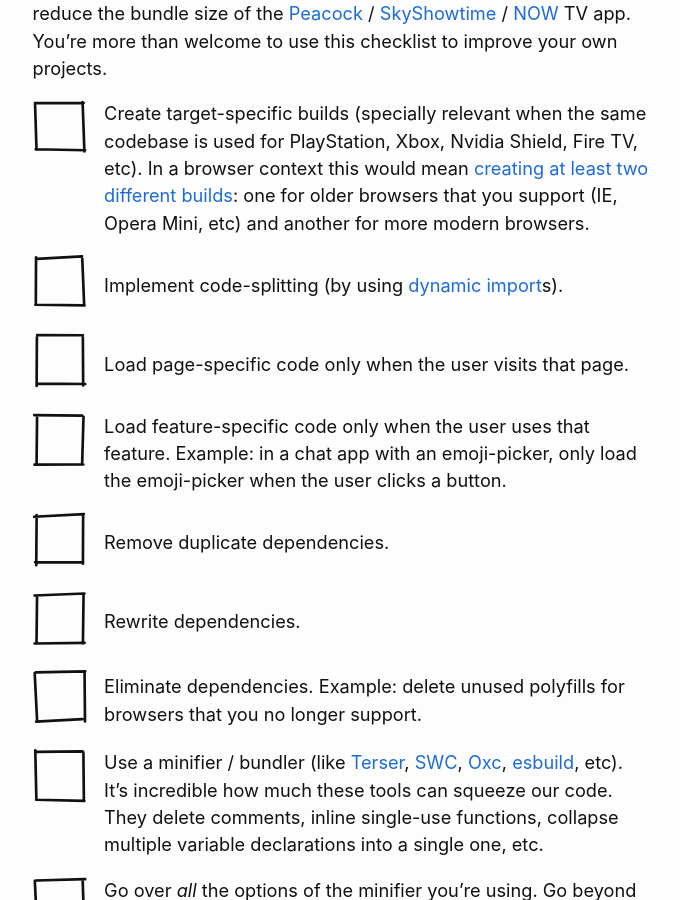
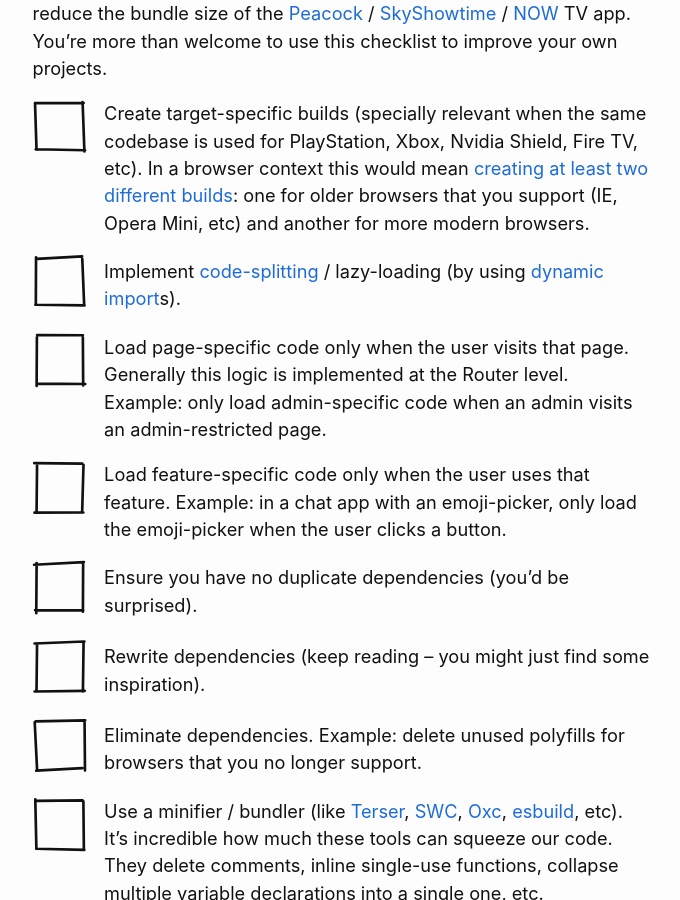
Before and after one commit to guilhermesimoes/guilhermesimoes.github.io, a Jekyll site: the page built from _posts/2026-11-21-the-big-checklist-for-a-small-js-bundle.md, in a window 1280 px wide and 900 px high, scrolled down 597 px. Shown: the whole window, without its empty margins (298-978 px from the left). Built offline with Jekyll 4.4.1, drawn with Linux system fonts in a browser that asks for light colours; some of the changed text lies outside the part shown.

Commit message:
Rework a bit the big checklist

```diff
--- a/_posts/2026-11-21-the-big-checklist-for-a-small-js-bundle.md
+++ b/_posts/2026-11-21-the-big-checklist-for-a-small-js-bundle.md
@@ -21,12 +21,12 @@ This is a list of all the things I know, and all the things we've used to reduce
 
 - <div class="list-item" markdown="1">
   <handdrawn-checkbox><input type="checkbox" id="b" /></handdrawn-checkbox>
-  Implement code-splitting (by using [dynamic import]s).
+  Implement [code-splitting] / lazy-loading (by using [dynamic import]s).
   </div>
 
 - <div class="list-item" markdown="1">
   <handdrawn-checkbox><input type="checkbox" id="c" /></handdrawn-checkbox>
-  Load page-specific code only when the user visits that page.
+  Load page-specific code only when the user visits that page. Generally this logic is implemented at the Router level. Example: only load admin-specific code when an admin visits an admin-restricted page.
   </div>
 
 - <div class="list-item" markdown="1">
@@ -36,12 +36,12 @@ This is a list of all the things I know, and all the things we've used to reduce
 
 - <div class="list-item" markdown="1">
   <handdrawn-checkbox><input type="checkbox" id="e" /></handdrawn-checkbox>
-  Remove duplicate dependencies.
+  Ensure you have no duplicate dependencies (you'd be surprised).
   </div>
 
 - <div class="list-item" markdown="1">
   <handdrawn-checkbox><input type="checkbox" id="f" /></handdrawn-checkbox>
-  Rewrite dependencies.
+  Rewrite dependencies (keep reading -- you might just find some inspiration).
   </div>
 
 - <div class="list-item" markdown="1">
@@ -237,13 +237,13 @@ This is a list of all the things I know, and all the things we've used to reduce
   </div>
 
 - <div class="list-item" markdown="1">
-  <handdrawn-checkbox><input type="checkbox" id="x" /></handdrawn-checkbox>
-  Write services as plain ES modules that export functions since [classes with public methods are **not** tree-shakable].
+  <handdrawn-checkbox><input type="checkbox" id="y" /></handdrawn-checkbox>
+  Avoid `import * as Something` since it's not tree-shakable.
   </div>
 
 - <div class="list-item" markdown="1">
-  <handdrawn-checkbox><input type="checkbox" id="y" /></handdrawn-checkbox>
-  Avoid `import * as Something` since it's not tree-shakable.
+  <handdrawn-checkbox><input type="checkbox" id="x" /></handdrawn-checkbox>
+  Avoid writing services as classes with public methods since they are not tree-shakable. Instead, [write services as plain ES modules that export functions].
   </div>
 
 - <div class="list-item" markdown="1">
@@ -346,7 +346,7 @@ grep -rq "THIS_SHOULD_NOT_BE_BUNDLED" dist
 
 can go a long way in catching certain regressions.
 
-In fact, now that I write this, I realise that awareness of your bundle size is actually the first step in this long journey. Optimization is an ongoing process, not a one-time task. Good luck!
+In fact, awareness of your bundle size is actually the first step in this long journey. Optimization is an ongoing process, not a one-time task. It takes a team effort to make your application lightweight and _keep_ it lightweight. Good luck!
 
 P. S. -- If you enjoyed the hand-drawn checkboxes I explain how to implement them in my post [Web Component: Hand-drawn Checkbox].
 
@@ -354,6 +354,7 @@ P. S. -- If you enjoyed the hand-drawn checkboxes I explain how to implement the
 [SkyShowtime]: https://www.skyshowtime.com
 [NOW]: https://nowtv.com
 [creating at least two different builds]: https://calibreapp.com/blog/bundle-size-optimization#deliver-es6-modules-to-up-to-date-browsers
+[code-splitting]: https://medium.com/@abbas-roholamin/what-is-code-splitting-f004edd52975
 [dynamic import]: https://developer.mozilla.org/en-US/docs/Web/JavaScript/Reference/Operators/import
 [Terser]: https://try.terser.org/
 [SWC]: https://play.swc.rs/
```
Also changed, not shown: other parts of _posts/2026-11-21-the-big-checklist-for-a-small-js-bundle.md (+2 -2 lines).
